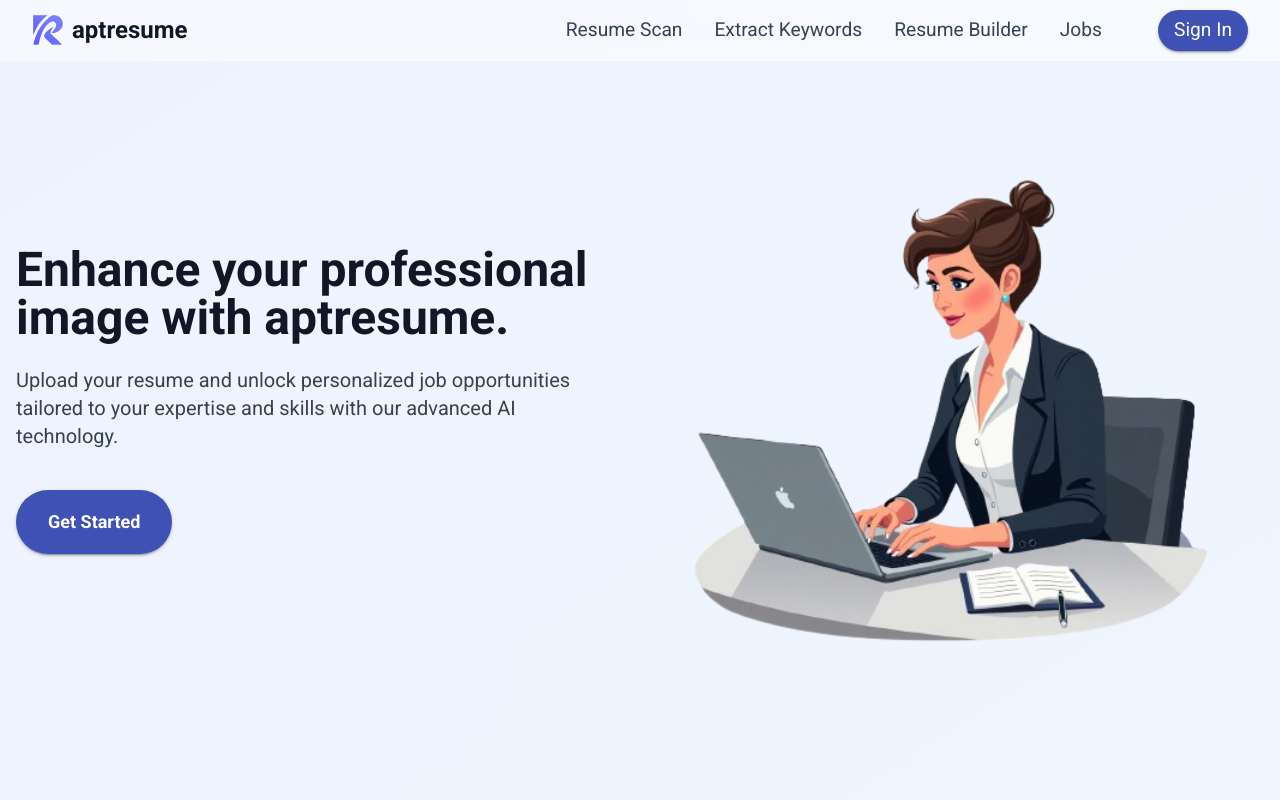
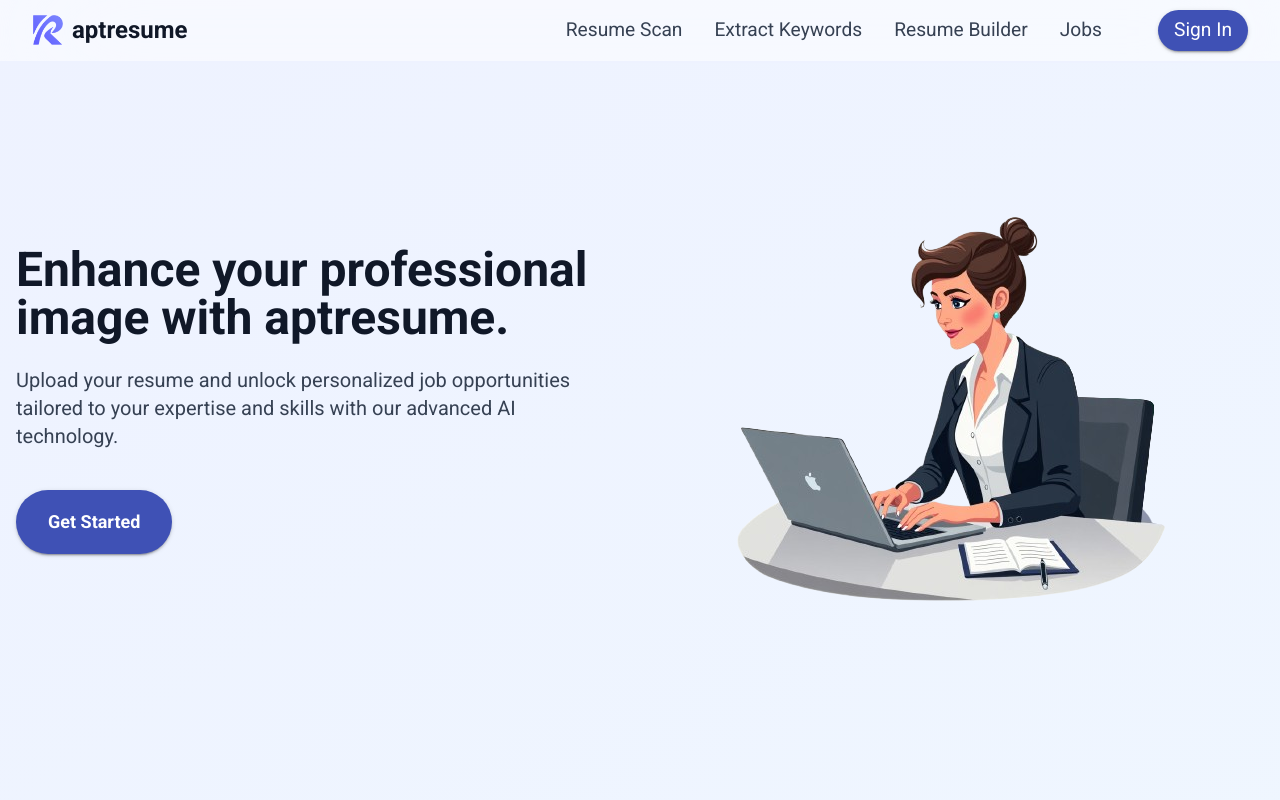
Before and after one commit to SonuMunda/aptresume, a Next.js app: page / in a window 1280 px wide. Shown: the top 800 px of the page. Built offline with nearby package versions, Linux system fonts and the light colour scheme; no server answers.

Commit message:
removed unused libraries

```diff
--- a/app/layout.tsx
+++ b/app/layout.tsx
@@ -1,6 +1,6 @@
 import type { Metadata } from "next";
 import "./globals.css";
-import {Roboto } from "next/font/google";
+import { Roboto } from "next/font/google";
 import SessionProviderWrapper from "./components/SessionProviderWrapper";
 import ThemeRegistry from "./components/ThemeRegistry";
 import HeaderWrapper from "./components/layout/HeaderWrapper";
@@ -10,7 +10,8 @@ import Loading from "./loading";
 import ReduxWrapper from "./components/redux/ReduxWrapper";
 
 export const metadata: Metadata = {
-  title: "AptResume - AI-Powered Resume Scanner, Keywords extractor, , Resume Builder, and Jobs",
+  title:
+    "AptResume - AI-Powered Resume Scanner, Keywords extractor, , Resume Builder, and Jobs",
   description:
     "AptResume is an advanced AI-powered platform designed to help job seekers build optimized resumes, scan for ATS compatibility, extract key job keywords, and match with relevant job opportunities effortlessly. Created by Sonu Munda.",
   icons: {
@@ -25,7 +26,10 @@ export const metadata: Metadata = {
     "career development",
     "job matching platform",
     "professional resume templates",
-    "AI job search",
+    "jobs",
+    "resume",
+    "cv",
+
     "Sonu Munda",
   ],
   authors: [{ name: "Sonu Munda", url: "https://sonumunda.vecel.app" }],
@@ -48,8 +52,7 @@ export const metadata: Metadata = {
   },
 };
 
-
-const roboto =  Roboto({
+const roboto = Roboto({
   subsets: ["latin"],
   weight: ["400", "500", "600", "700"],
   variable: "--font-poppins",
--- a/app/page.tsx
+++ b/app/page.tsx
@@ -95,8 +95,8 @@ export default function Home() {
             <Image
               src={"/images/homepage-hero.png"}
               alt="Professional Career Image"
-              width={600}
-              height={600}
+              width={500}
+              height={500}
               className="object-cover mx-auto"
             />
           </motion.div>
```
